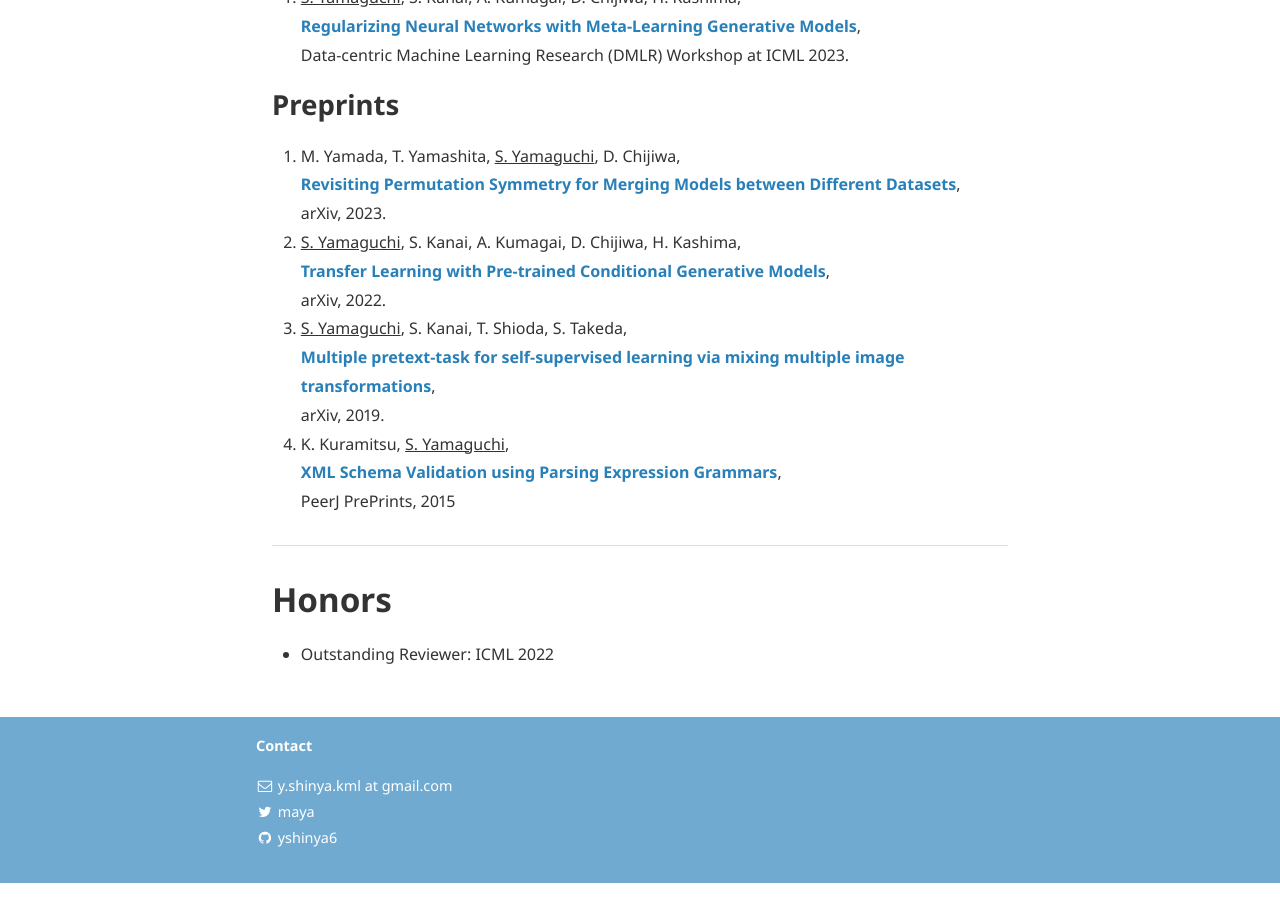
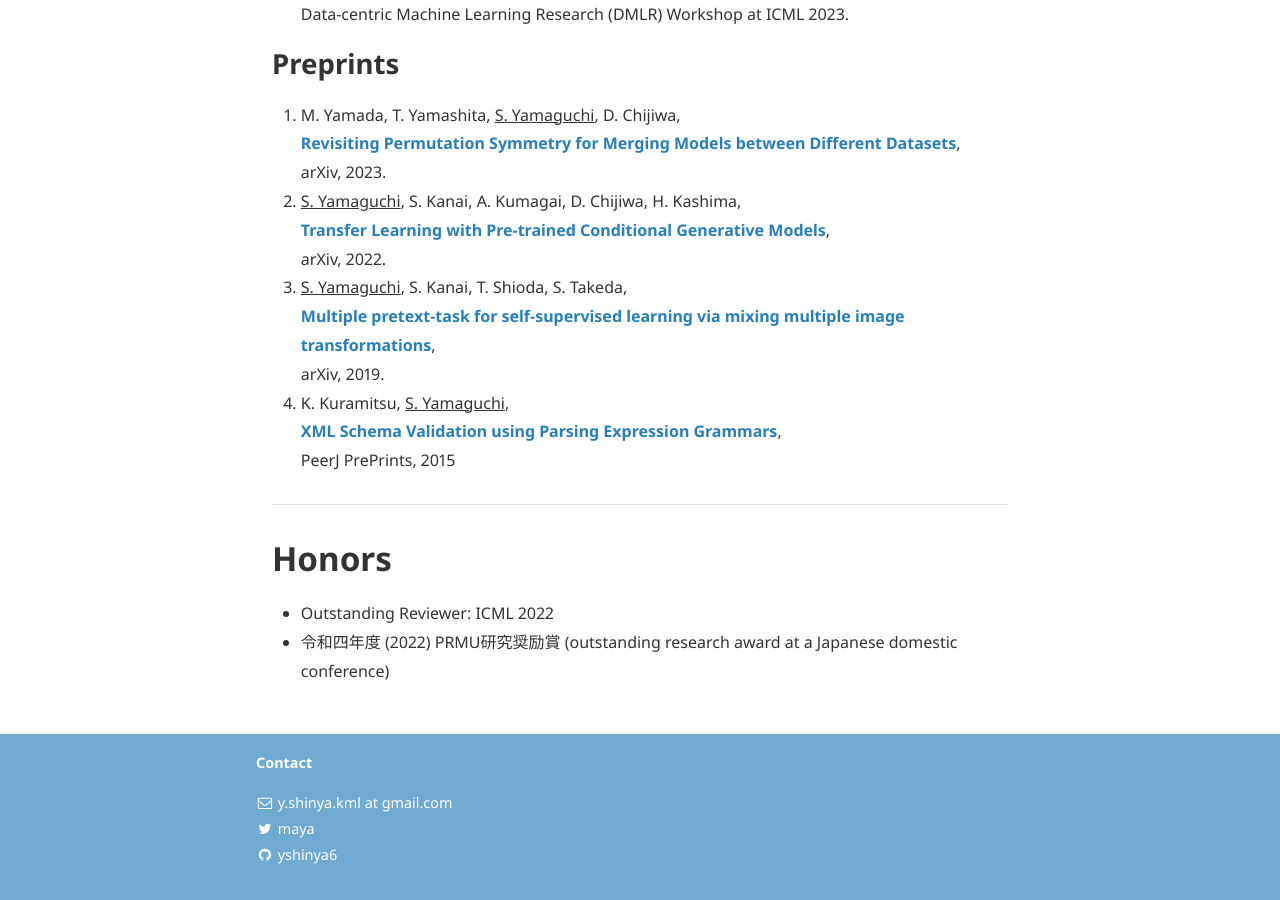
Before and after one commit to yshinya6/yshinya6.github.io, a Jekyll site: the page built from index.md, in a window 1280 px wide and 900 px high, scrolled down 3424 px. Built offline with Jekyll 4.4.1, drawn with Linux system fonts in a browser that asks for light colours; nearby versions of some CDN libraries.

Commit message:
Add PRMU award

```diff
--- a/index.md
+++ b/index.md
@@ -18,8 +18,6 @@ layout: post
 
 I am a researcher at [NTT](https://www.rd.ntt/e/cds/) and a Ph.D student at Kyoto University ([Kashima Lab.](http://www.ml.ist.i.kyoto-u.ac.jp/en/)).
 My research interests are machine learning with synthetic data, generative models, distribution shifts, self-supervised learning, and semi-supervised learning.
-
----
 
 # Updates
 * **[2023/07/27]** We published a pre-print [**Regularizing Neural Networks with Meta-Learning Generative Models**](https://arxiv.org/abs/2307.13899) on arXiv! In this paper, we propose a novel meta-learning-based regularization method (MGR) using synthetic samples from pre-trained generative models. In contrast to conventional generative data augmentation methods, MGR utilizes the synthetic samples for regularizing only feature extractors and finds useful samples through meta learning of latent variables. This paper will be presented at [DMLR workshop at ICML 2023](https://dmlr.ai/).
@@ -52,9 +50,9 @@ B.E. from Dept. of Computer Engineering, Yokohama National University
 ---
 
 # Publications
-[Google Scholar](https://scholar.google.com/citations?user=_xJYVD0AAAAJ)
+- [Google Scholar](https://scholar.google.com/citations?user=_xJYVD0AAAAJ)
+- [DBLP](https://dblp.org/pid/215/6588.html)
 
-[DBLP](https://dblp.org/pid/215/6588.html)
 ## International Conference
 1. K. Adachi, <u>S. Yamaguchi</u>, A. Kumagai,
 [**Covariance-aware Feature Alignment with Pre-computed Source Statistics for Test-time Adaptation**](https://arxiv.org/abs/2204.13263),
@@ -109,7 +107,8 @@ PeerJ PrePrints, 2015
 ---
 
 # Honors
-* Outstanding Reviewer: ICML 2022
+- Outstanding Reviewer: ICML 2022
+- 令和四年度 (2022) PRMU研究奨励賞 (outstanding research award at a Japanese domestic conference)
 
 <!-- Global site tag (gtag.js) - Google Analytics -->
 <script async src="https://www.googletagmanager.com/gtag/js?id=G-GLL931QDKD"></script>
```
